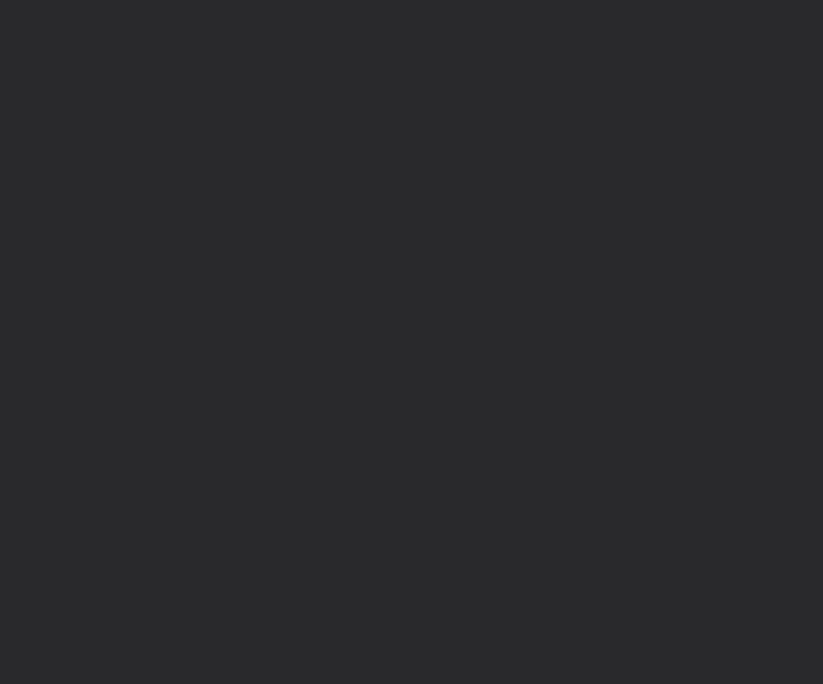
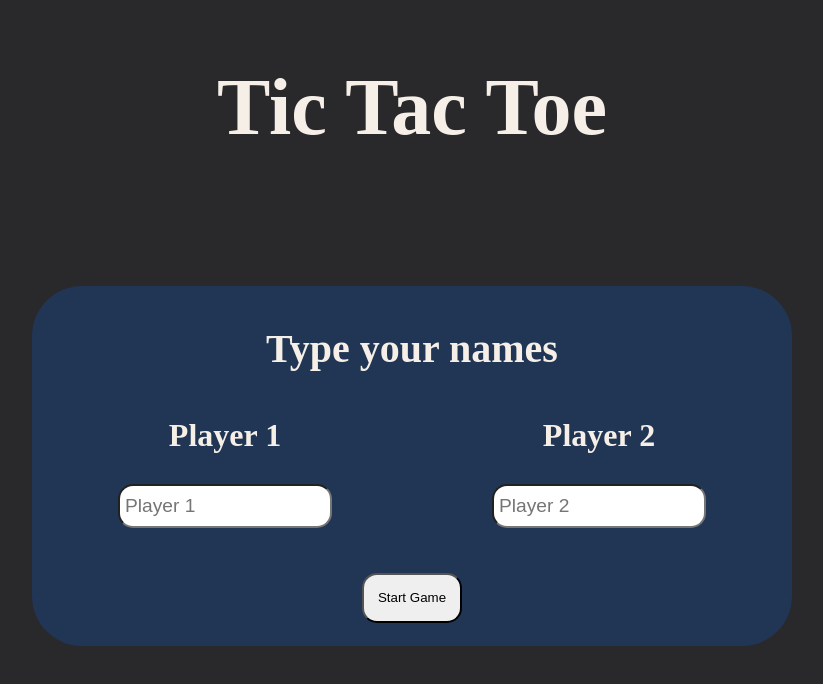
Before and after one commit to Nightsper/Tic-Tac-Toe, a plain HTML site: page index.html in a window 1280 px wide. Shown: the whole page, without its empty margins (228-1051 px from the left). Drawn offline with Linux system fonts and the light colour scheme.

Commit message:
add start game page

```diff
--- a/index.html
+++ b/index.html
@@ -1,13 +1,40 @@
 <!DOCTYPE html>
 <html lang="en">
+
 <head>
-    <meta charset="UTF-8">
-    <meta name="viewport" content="width=device-width, initial-scale=1.0">
-    <title>Tic Tac Toe</title>
-    <link rel="stylesheet" href="style.css">
+  <meta charset="UTF-8">
+  <meta name="viewport" content="width=device-width, initial-scale=1.0">
+  <title>Tic Tac Toe</title>
+  <link rel="stylesheet" href="style.css">
 </head>
+
 <body>
+  <h1>Tic Tac Toe</h1>
+  <div id="box">
+    <div id="box-title">Type your names</div>
 
+    <div id="name-box">
+
+      <div class="player-boxes" id="player1-name">
+        <div class="player-name">
+          Player 1
+        </div>
+        <input type="text" class="player-name-inputs" placeholder="Player 1">
+      </div>
+
+      <div class="player-boxes" id="player2-name">
+        <div class="player-name">
+          Player 2
+        </div>
+        <input type="text" class="player-name-inputs" placeholder="Player 2">
+      </div>
+
+    </div>
+
+    <button type="button" id="start-game-btn">Start Game</button>
+
+  </div>
   <script src="script.js"></script>
 </body>
+
 </html>
--- a/script.js
+++ b/script.js
@@ -1,4 +1,6 @@
-let body = document.querySelector("body")
+let body = document.querySelector("body");
+let box = document.querySelector("#box");
+let startGameBtn = document.querySelector("#start-game-btn");
 
 function createBoard() {
   let board = {
@@ -11,7 +13,7 @@ function player(name, marker, marks) {
   return { name, marker, marks }
 }
 
-function gameFlow() {
+function gameStart() {
   let gameboard = createBoard();
   let player1 = player("player1", "X", []);
   let player2 = player("player2", "O", []);
@@ -33,11 +35,13 @@ function gameFlow() {
       return
     }
     else if (gameboard.board.array[i] == "") {
+
       gameboard.board.array[i] = currentPlayer.marker
 
       currentPlayer.marks.push(i)
 
       boardUI.children[i].textContent = currentPlayer.marker
+
     }
     else {
       return
@@ -64,10 +68,16 @@ function gameFlow() {
     boardUI.appendChild(tiles)
 
     tiles.addEventListener("click", () => {
+      if (currentPlayer.name == "player1") {
+        tiles.style.color = ""
+      }
+      else if (currentPlayer.name == "player2") {
+        tiles.style.color = " "
+      }
 
       placeMarker(i)
+    })
   }
-      )}
 
   return { placeMarker }
 }
@@ -121,4 +131,7 @@ function checkWin(currentPlayer, gameboard, state) {
   }
 }
 
-//const game = gameFlow()
+startGameBtn.addEventListener("click", () => {
+  box.style.display = "none"
+  gameStart()
+})
--- a/style.css
+++ b/style.css
@@ -1,6 +1,7 @@
 body {
   background: #29292C;
   display: flex;
+  flex-direction: column;
 }
 
 #board {
@@ -8,7 +9,7 @@ body {
   width: 45rem;
   height: 45rem;
   margin: auto;
-  margin-top: 100px;
+  margin-top: 80px;
   padding: 20px;
   border-radius: 20px;
   box-sizing: border-box;
@@ -30,3 +31,66 @@ body {
   justify-content: center;
   align-items: center;
 }
+
+h1 {
+  color: #F5EFE7;
+  text-align: center;
+  font-size: 5rem;
+}
+
+#box {
+  background: #213555;
+  color: #F5EFE7;
+  width: 45rem;
+  height: 20rem;
+  border-radius: 50px;
+  padding: 20px;
+  margin: auto;
+  margin-top: 80px;
+  display: flex;
+  flex-direction: column;
+  gap: 45px;
+  justify-content: center;
+  align-items: center;
+}
+
+#box-title {
+  font-size: 40px;
+  font-weight: bold;
+  text-align: center;
+  margin-top: 15px;
+}
+
+#name-box {
+  display: grid;
+  grid-template-columns: repeat(2, 1fr);
+  justify-items: center;
+  gap: 10em;
+}
+
+.player-boxes {
+  text-align: center;
+  font-weight: bold;
+  display: flex;
+  flex-direction: column;
+  gap: 30px;
+}
+
+.player-name {
+  font-size: 2em;
+}
+
+.player-name-inputs {
+  width: 200px;
+  height: 30px;
+  border-radius: 15px;
+  padding: 5px;
+  font-size: 1.2em;
+
+}
+
+#start-game-btn {
+  width: 100px;
+  height: 50px;
+  border-radius: 15px;
+}
```
Lines whose indentation alone changed are shown as unchanged.
